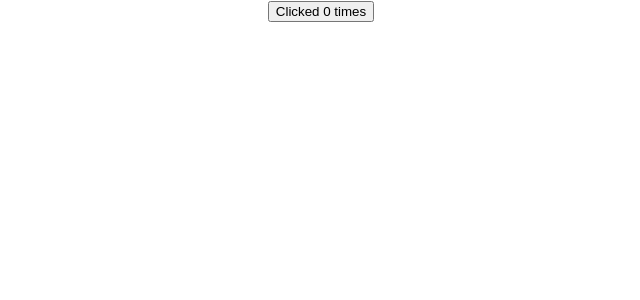
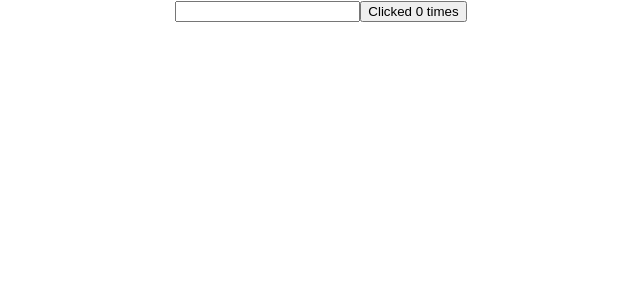
Before and after one commit to phantuantu24/basic-reactJs, a React (Create React App) app: page / in a window 1280 px wide. Shown: the top 300 px of the page, without its empty margins (319-959 px from the left). Built offline with nearby package versions, Linux system fonts and the light colour scheme.

Commit message:
useEffect with condition to run effect function

```diff
--- a/src/App.js
+++ b/src/App.js
@@ -2,11 +2,13 @@ import React, { Component } from 'react'
 import './App.css';
 import ClassCounterOne from './components/ClassCounterOne';
 import UseEffectHook from './components/UseEffectHook';
+import UseEffectWithCondition from './components/UseEffectWithCondition';
 export class App extends Component {
   render() {
     return (
       <div className="App">
-        <UseEffectHook />
+        <UseEffectWithCondition />
+        {/* <UseEffectHook /> */}
         {/* <ClassCounterOne /> */}
       </div>
     )
--- a/src/components/ClassCounterOne.js
+++ b/src/components/ClassCounterOne.js
@@ -6,7 +6,8 @@ export class ClassCounterOne extends Component {
     super(props)
 
     this.state = {
-      count: 0
+      count: 0,
+      name: ''
     }
   }
 
@@ -15,13 +16,20 @@ export class ClassCounterOne extends Component {
   }
 
   componentDidUpdate(prevProps, preState) {
-    document.title = `Clicked ${this.state.count} times`
+    if (preState.count !== this.state.count) {
+      console.log('Updating document title')
+      document.title = `Clicked ${this.state.count} times`
+    }
   }
 
   render() {
+    const { count, name } = this.state
     return (
       <div>
-        <button onClick={() => this.setState({ count: this.state.count + 1 })}>
+        <input type="text" value={name} onChange={(event) => this.setState({
+          name: event.target.value
+        })}/>
+        <button onClick={() => this.setState({ count: count + 1 })}>
           Clicked {this.state.count} times
         </button>
       </div>
--- /dev/null
+++ b/src/components/UseEffectWithCondition.js
@@ -0,0 +1,21 @@
+import React, { useState, useEffect } from 'react'
+
+function UseEffectWithCondition() {
+
+  const initStateCount = 0
+  const [count, setCount] = useState(initStateCount)
+  const [name, setName] = useState('')
+  useEffect(() => {
+    console.log('Update document title')
+    document.title = `You clicked ${count} times`
+  }, [count]) // input variable of state which you want to track its change to run the effect
+
+  return (
+    <div>
+      <input type="text" value={name} onChange={(event) => setName(event.target.value)}/>
+      <button onClick={() => setCount(count + 1)}>Clicked {count} times</button>
+    </div>
+  )
+}
+
+export default UseEffectWithCondition
```
